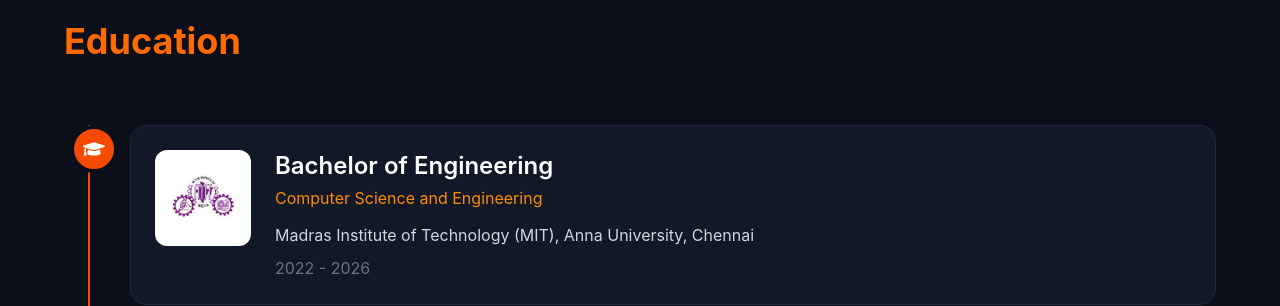
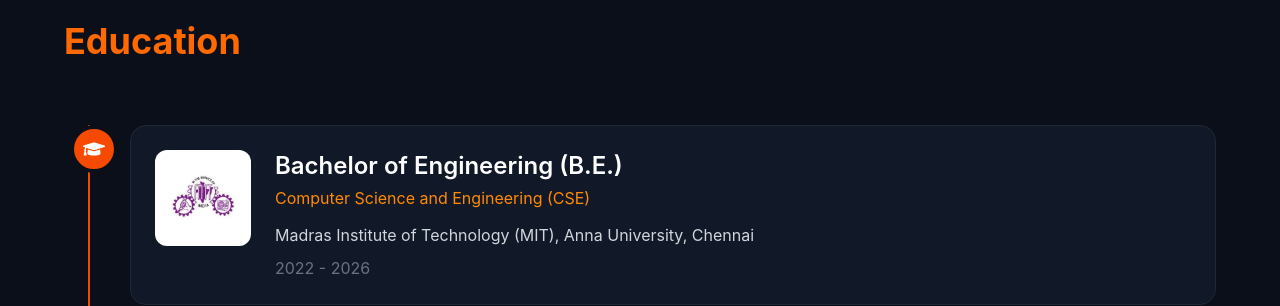
Before and after one commit to vbrprabhu2004/vbrp_new_portfolio, a React (Vite) app: page / in a window 1280 px wide. Shown: the part 1384-1690 px from the top of the page. Built offline with nearby package versions, Linux system fonts and the light colour scheme.

Commit message:
Update education title and subtitle for clarity

```diff
--- a/src/components/Education.jsx
+++ b/src/components/Education.jsx
@@ -7,8 +7,8 @@ import evpsLogo from "../assets/projects/evps.jpg";
 
 const education = [
   {
-    title: "Bachelor of Engineering",
-    subtitle: "Computer Science and Engineering",
+    title: "Bachelor of Engineering (B.E.)",
+    subtitle: "Computer Science and Engineering (CSE)",
     institution: "Madras Institute of Technology (MIT), Anna University, Chennai",
     duration: "2022 - 2026",
     logo: mitLogo,
```
